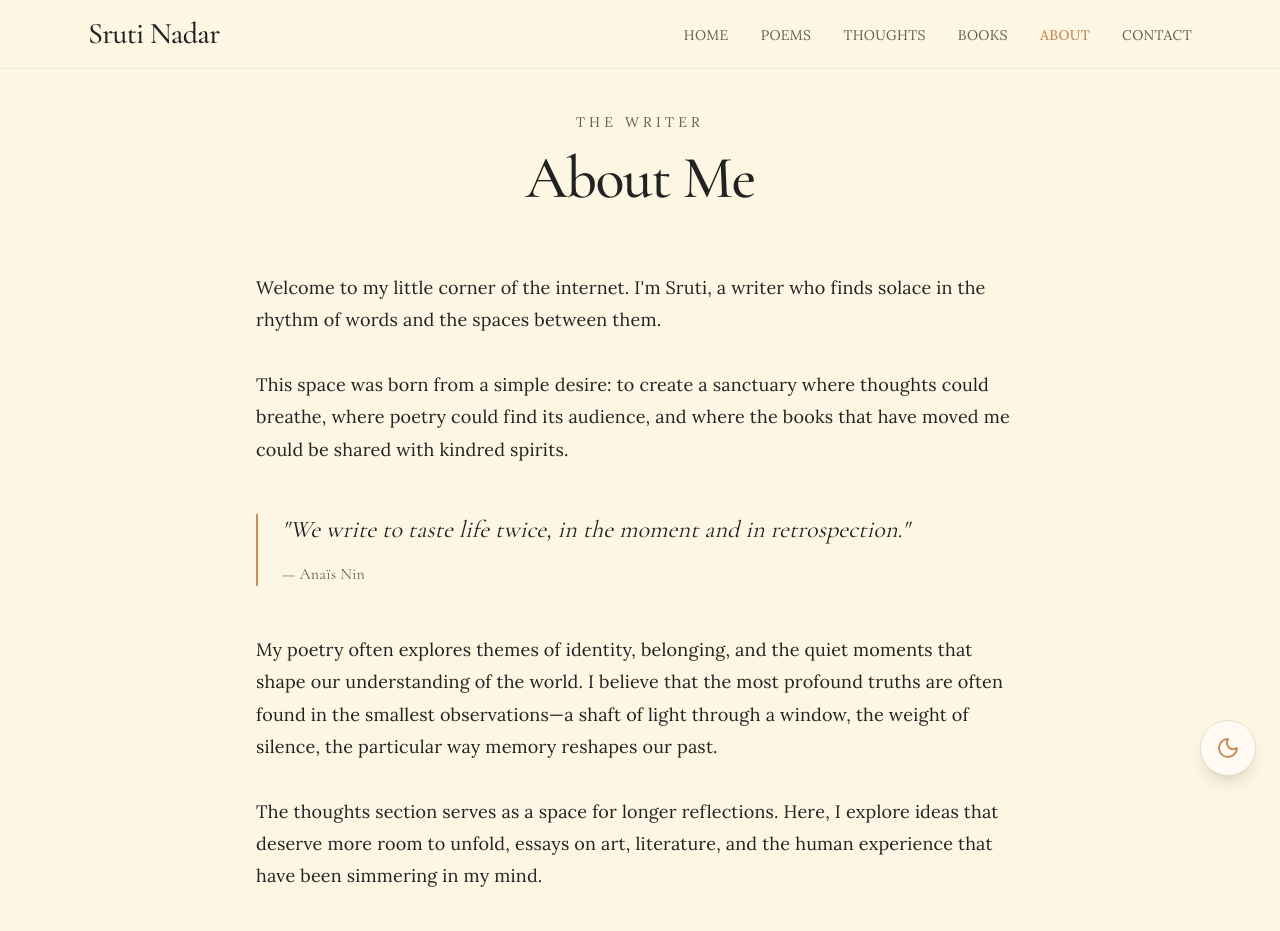
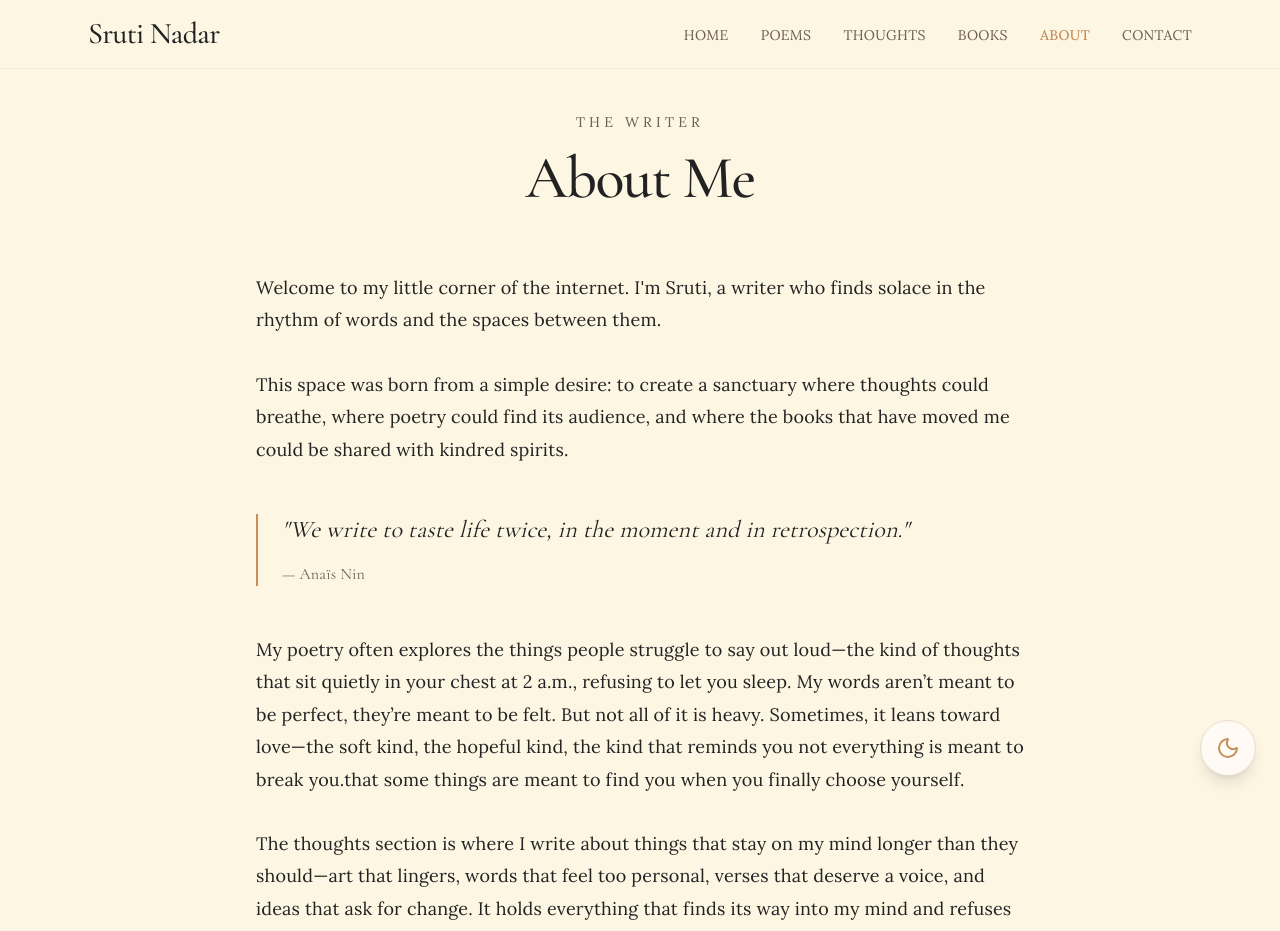
Before and after one commit to srutinadar26/Blog, a Next.js app: page /about in a window 1280 px wide. Shown: the top 931 px of the page. Built offline with nearby package versions, Linux system fonts and the light colour scheme.

Commit message:
updated about section

```diff
--- a/app/about/page.tsx
+++ b/app/about/page.tsx
@@ -46,19 +46,22 @@ export default function AboutPage() {
             </blockquote>
 
             <p>
-              My poetry often explores themes of identity, belonging, and the quiet
-              moments that shape our understanding of the world. I believe that the
-              most profound truths are often found in the smallest observations—a
-              shaft of light through a window, the weight of silence, the particular
-              way memory reshapes our past.
+              My poetry often explores the things people struggle to say out loud—the kind
+              of thoughts that sit quietly in your chest at 2 a.m., refusing to let you sleep.
+              My words aren’t meant to be perfect, they’re meant to be felt. But not all of it
+              is heavy. Sometimes, it leans toward love—the soft kind, the hopeful kind, the
+              kind that reminds you not everything is meant to break you.that some things
+              are meant to find you when you finally choose yourself.
             </p>
 
-            <p>
-              The thoughts section serves as a space for longer reflections. Here,
-              I explore ideas that deserve more room to unfold, essays on art,
-              literature, and the human experience that have been simmering in my
-              mind.
-            </p>
+           <p>
+            The thoughts section is where I write about things that stay on my mind longer
+            than they should—art that lingers, words that feel too personal, verses that
+            deserve a voice, and ideas that ask for change. It holds everything that finds
+            its way into my mind and refuses to leave—how I see the world, what I question,
+            and what I’m still trying to understand. Nothing here is a fixed truth, it’s
+            simply my personal opinion.
+          </p>
 
             <p>
               And then there are the books—those faithful companions that have
```
